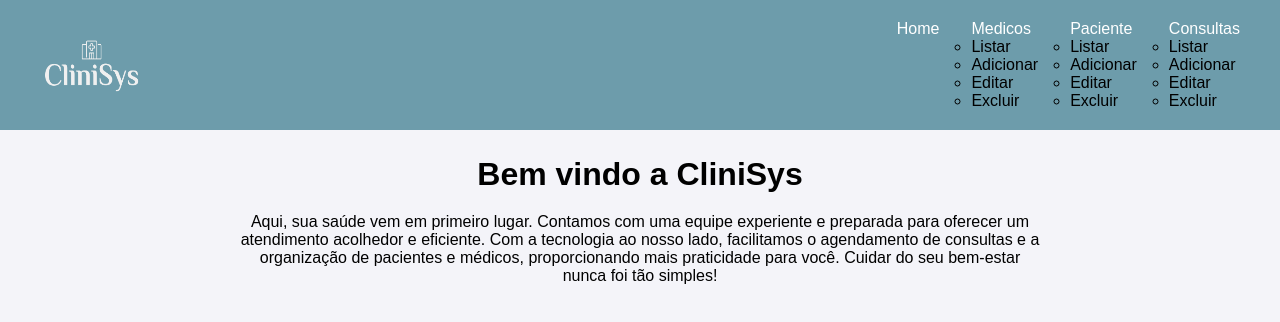
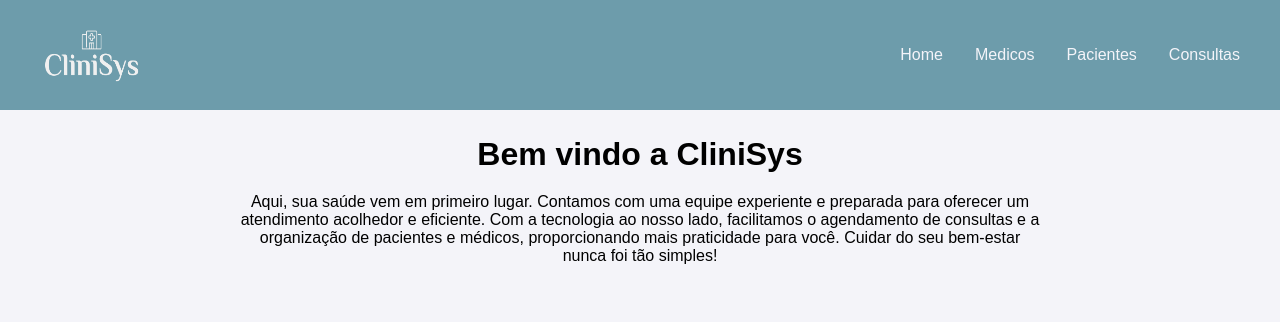
Before and after one commit to Anacaroline16/Front_end_2, a Next.js app in the folder trabalho_4/: page / in a window 1280 px wide. Shown: the top 322 px of the page. Built offline with nearby package versions, Linux system fonts and the light colour scheme.

Commit message:
atualização 15/02

```diff
--- a/trabalho_4/src/app/componentes/Header/header.module.css
+++ b/trabalho_4/src/app/componentes/Header/header.module.css
@@ -55,17 +55,50 @@
 
 }
 .link{
-    color:var(--cor-das-letras);
+    color: var(--cor-letras-menu);
     font-weight: 150;
     transition: color 0.3s ease;
 }
 .link:hover{
-    color: var(--cor-do-hover-letras) ;
+    color: var(--cors-do-hover-tabelas-e-subMenu) ;
 }
 .container_menuMenor{
     display: none;
     cursor: pointer;
     font-size: 2rem;
+}
+/*Sub Menu */
+.ulSubMenu{
+    list-style: none;
+    padding: 10px ;
+
+    display: flex;
+    flex-direction: column;
+    gap: 5px;
+    /* position: absolute; */
+    top: 100%;
+    left: 0;
+    background-color:var(--cors-do-hover-tabelas-e-subMenu);
+    min-width: 15px;
+    z-index: 1000;
+    color: var(--cor-letras-menu);
+
+
+}
+
+.liSubMenu{
+    padding: 10px;
+    white-space: nowrap;
+    border-bottom: 1px solid var(--cor-letras-menu);
+}
+.liSubMenu Link{
+    text-decoration: none;
+    display: block;
+    padding: 8px 15px;
+    color: var(--cor-das-letras-menu);
+}
+.liSubMenu:hover{
+    background-color: var(--cor-do-menu);
 }
 /* .FaBars{
     cursor: pointer;
@@ -74,7 +107,7 @@
 
 } */
 
-/* @media(max-width:600px){
+@media(max-width:400px){
     .nav{
         display: none;
 
@@ -114,4 +147,4 @@
         display: block;
     }
 
-} */
+}
--- a/trabalho_4/src/app/componentes/Header/index.js
+++ b/trabalho_4/src/app/componentes/Header/index.js
@@ -2,54 +2,92 @@
 import Link from "next/link";
 import style from "./header.module.css";
 import Image from "next/image";
+import { useState} from "react";
 // import { FaUserDoctor, FaHospitalUser, FaCalendarAlt, FaHome } from "react-icons/fa";
 
 
 
 
 export default function Header(){
+    const [aberto, setAberto] = useState("");
+
+    const abrirSubMenu = (submenu) =>{
+        setAberto(submenu);
+    };
+
+    const fecharSubMenu = () => {
+        setAberto("");
+    }
+    const submenus = {
+        medicos: [
+            {Link: "/medico", label:"Listar"},
+            {Link: "#", label:"Adicionar"},
+            {Link: "#", label:"Editar"},
+            {Link: "#", label:"Excluir"}
+        ],
+        pacientes: [
+            {Link: "/pacientes", label:"Listar"},
+            {Link: "#", label:"Adicionar"},
+            {Link: "#", label:"Editar"},
+            {Link: "#", label:"Excluir"}
+        ],
+        consultas: [
+            {Link: "/consultas", label:"Listar"},
+            {Link: "#", label:"Adicionar"},
+            {Link: "#", label:"Editar"},
+            {Link: "#", label:"Excluir"}
+        ]
+    };
+
     return(
         <header className={style.header}>
             <div className={style.divMenu}>
                 <div className={style.divLogo}>
                     <Image className={style.imagemLogo} src='/imagens/CliniSys_transparent-.png' alt="Logo da pagina" width={100} height={70}/>
                 </div>
-                <nav className={style.nav}>
+                <nav className={style.nav} onMouseLeave={fecharSubMenu}>
                     <ul className={style.ul} >
                             <li className={style.li}>
                                 <Link className={style.link} href='/#' >
                                 Home</Link>
                             </li>
-                            <li className={style.li}>
-                                <Link className={style.link}  href='#'>
-                                  Medicos </Link>
-                                <ul>
-                                    <li><Link href="/medico"> Listar</Link></li>
-                                    <li><Link href="#"> Adicionar</Link></li>
-                                    <li><Link href="#"> Editar</Link></li>
-                                    <li><Link href="#"> Excluir</Link></li>
-                                </ul>
+                            <li className={style.li} onMouseOver={() => abrirSubMenu("medicos")}>
+                                <Link className={style.link}  href='#'>Medicos </Link>
+                                {aberto === "medicos" && (
+                                    <ul className={style.ulSubMenu}>
+                                        {submenus.medicos.map((item, index) =>(
+                                            <li key={index} className={style.liSubMenu}>
+                                                <Link href={item.Link}> {item.label}</Link>
+                                            </li>
+                                        ))}
+                                    </ul>
+                                )}
                             </li>
+                            <li className={style.li} onMouseOver={() => abrirSubMenu("pacientes")}>
+                            <Link className={style.link}  href='#'>Pacientes </Link>
+                                {aberto === "pacientes" && (
+                                    <ul className={style.ulSubMenu}>
+                                        {submenus.pacientes.map((item, index) =>(
+                                            <li key={index} className={style.liSubMenu}>
+                                                <Link href={item.Link}> {item.label}</Link>
+                                            </li>
+                                        ))}
+                                    </ul>
+                                )}
 
-                            <li className={style.li}>
-                                <Link className={style.link} href='#' >
-                                Paciente</Link>
-                                <ul>
-                                    <li><Link href="/pacientes"> Listar</Link></li>
-                                    <li><Link href="#"> Adicionar</Link></li>
-                                    <li><Link href="#"> Editar</Link></li>
-                                    <li><Link href="#"> Excluir</Link></li>
-                                </ul>
                             </li>
-                            <li className={style.li}>
-                                <Link className={style.link} href='#' >
-                                Consultas</Link>
-                                <ul>
-                                    <li><Link href="/consultas"> Listar</Link></li>
-                                    <li><Link href="#"> Adicionar</Link></li>
-                                    <li><Link href="#"> Editar</Link></li>
-                                    <li><Link href="#"> Excluir</Link></li>
-                                </ul>
+                            <li className={style.li} onMouseOver={() => abrirSubMenu("consultas")}>
+                            <Link className={style.link}  href='#'>Consultas </Link>
+                                {aberto === "consultas" && (
+                                    <ul className={style.ulSubMenu}>
+                                        {submenus.consultas.map((item, index) =>(
+                                            <li key={index} className={style.liSubMenu}>
+                                                <Link href={item.Link}> {item.label}</Link>
+                                            </li>
+                                        ))}
+                                    </ul>
+                                )}
+
                             </li>
                     </ul>
                 </nav>
--- a/trabalho_4/src/app/globals.css
+++ b/trabalho_4/src/app/globals.css
@@ -44,11 +44,12 @@ a {
 /*root*/
 :root{
   --cor-do-menu:#6d9cab;
-  --cor-das-letras: white;
+  --cor-letras-menu:#f4f4f9;
+  --cor-das-letras: #333333;
   --cor-da-tabela:#dfe7ec;
-  --cor-da-thead:#4a6fa5;
+  --cor-da-thead:#6d9cab;
   --cor-das-paginas-fundo:#f4f4f9;
-  --cors-do-hover-tabelas:#9ac8eb;
+  --cors-do-hover-tabelas-e-subMenu:#587e8b;
 
 }
 /* #e3ebef */
--- a/trabalho_4/src/app/pacientes/paciente.module.css
+++ b/trabalho_4/src/app/pacientes/paciente.module.css
@@ -27,9 +27,6 @@
     margin: 30px;
     box-shadow: rgba(0, 0, 0, 0.15) 1.95px 1.95px 2.6px;
     overflow-x: auto;
-    border: 2px solid black;
-    border-radius: 100px;
-
 
 
 }
@@ -53,7 +50,7 @@
 
 }
 .linhaHover:hover{
-    background-color: var(--cors-do-hover-tabelas);
+    background-color: var(--cors-do-hover-tabelas-e-subMenu);
     border: none;
 }
 .input{
```
